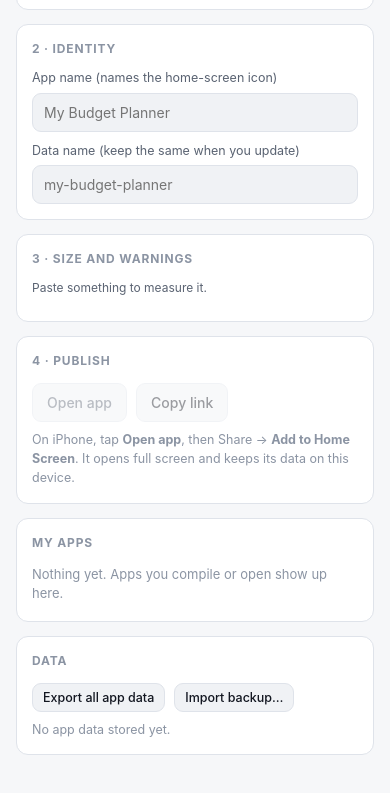
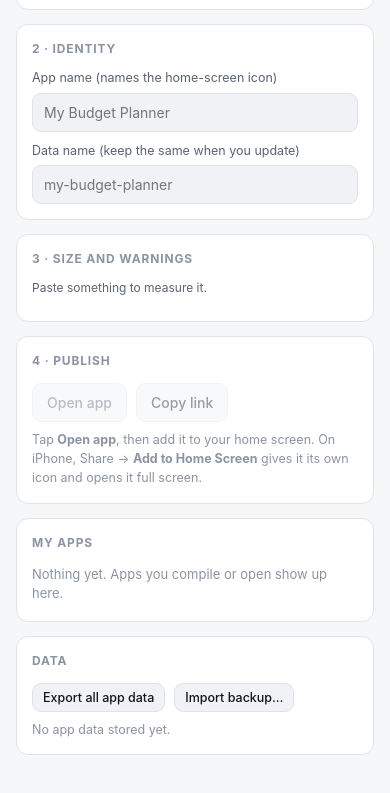
Before and after one commit to irpap/sideload, a plain HTML site: page index.html in a window 390 px wide. Shown: the part 647-1440 px from the top of the page. Drawn offline with Linux system fonts and the light colour scheme.

Commit message:
Do not require a home-screen install in the publish hint
The hint opened with "On iPhone", which read as a prerequisite rather
than an example, and the link works in any browser. Adding to the home
screen is now the suggestion and iPhone the worked example, with no
claim made about other platforms.

Co-Authored-By: Claude Opus 5 <noreply@anthropic.com>

```diff
--- a/index.html
+++ b/index.html
@@ -514,8 +514,8 @@ function compilerHTML(){
         '<button class="btn primary" id="openBtn" disabled>Open app</button>'+
         '<button class="btn" id="copyBtn" disabled>Copy link</button>'+
       '</div>'+
-      '<div class="hint">On iPhone, tap <b>Open app</b>, then Share &rarr; <b>Add to Home Screen</b>. '+
-        'It opens full screen and keeps its data on this device.</div>'+
+      '<div class="hint">Tap <b>Open app</b>, then add it to your home screen. On iPhone, '+
+        'Share &rarr; <b>Add to Home Screen</b> gives it its own icon and opens it full screen.</div>'+
     '</div>'+
 
     '<div class="card">'+
```
